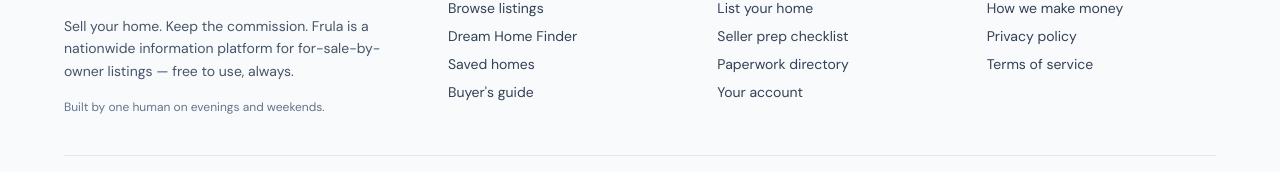
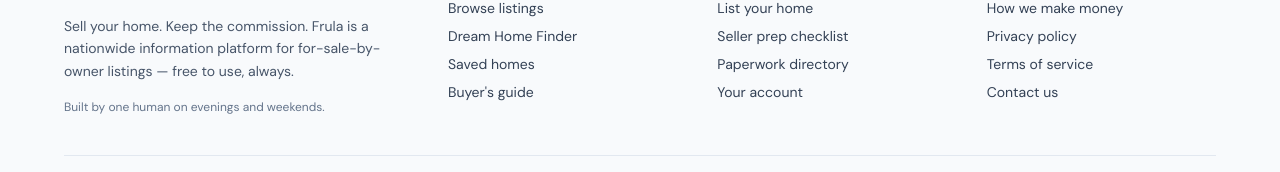
Before and after one commit to melissapula/frula, a Nuxt app in the folder apps/web/: page / in a window 1280 px wide. Shown: the part 3874-4046 px from the top of the page. Built offline with nearby package versions, Linux system fonts and the light colour scheme; no server answers.

Commit message:
Add contact us mailto link in site footer
Links to hello@frulahomes.com under the Company column.

Co-Authored-By: Claude Opus 4.6 (1M context) <noreply@anthropic.com>

```diff
--- a/apps/web/app/components/SiteFooter.vue
+++ b/apps/web/app/components/SiteFooter.vue
@@ -87,6 +87,11 @@
                                 >Terms of service</NuxtLink
                             >
                         </li>
+                        <li>
+                            <a href="mailto:hello@frulahomes.com" class="hover:text-brand"
+                                >Contact us</a
+                            >
+                        </li>
                     </ul>
                 </div>
             </div>
```
